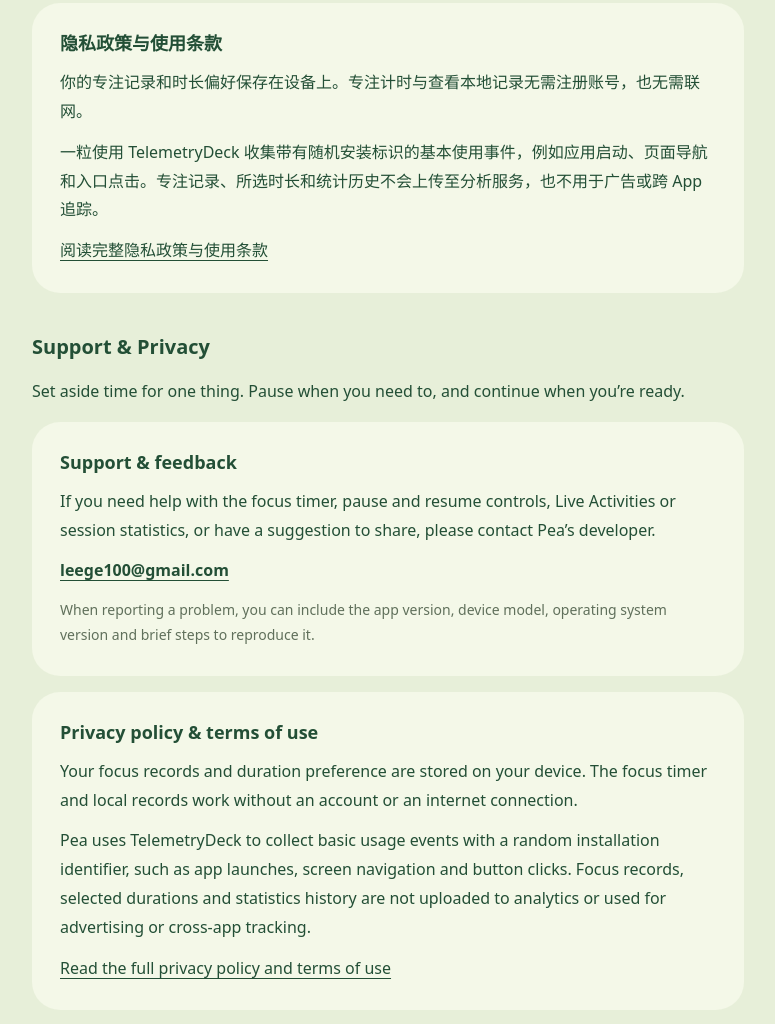
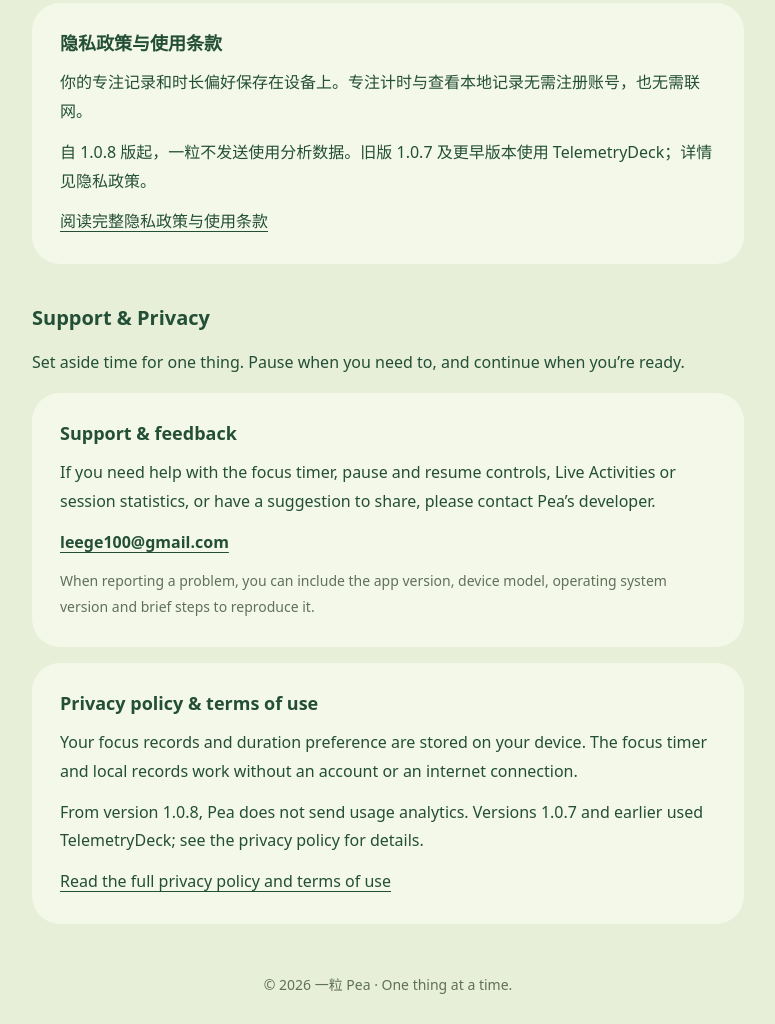
Before and after one commit to leege100/a-pea-support, a plain HTML site: page index.html in a window 1280 px wide. Shown: the part 634-1658 px from the top of the page, without its empty margins (252-1027 px from the left). Drawn offline with Linux system fonts and the light colour scheme.

Commit message:
Update privacy policy language in index.html

```diff
--- a/index.html
+++ b/index.html
@@ -57,7 +57,7 @@
     <div class="card">
       <h3>隐私政策与使用条款</h3>
       <p>你的专注记录和时长偏好保存在设备上。专注计时与查看本地记录无需注册账号，也无需联网。</p>
-      <p>一粒使用 TelemetryDeck 收集带有随机安装标识的基本使用事件，例如应用启动、页面导航和入口点击。专注记录、所选时长和统计历史不会上传至分析服务，也不用于广告或跨 App 追踪。</p>
+      <p>自 1.0.8 版起，一粒不发送使用分析数据。旧版 1.0.7 及更早版本使用 TelemetryDeck；详情见隐私政策。</p>
       <p><a href="legal.html#zh">阅读完整隐私政策与使用条款</a></p>
     </div>
   </section>
@@ -74,7 +74,7 @@
     <div class="card">
       <h3>Privacy policy &amp; terms of use</h3>
       <p>Your focus records and duration preference are stored on your device. The focus timer and local records work without an account or an internet connection.</p>
-      <p>Pea uses TelemetryDeck to collect basic usage events with a random installation identifier, such as app launches, screen navigation and button clicks. Focus records, selected durations and statistics history are not uploaded to analytics or used for advertising or cross-app tracking.</p>
+      <p>From version 1.0.8, Pea does not send usage analytics. Versions 1.0.7 and earlier used TelemetryDeck; see the privacy policy for details.</p>
       <p><a href="legal.html#en">Read the full privacy policy and terms of use</a></p>
     </div>
   </section>
```
